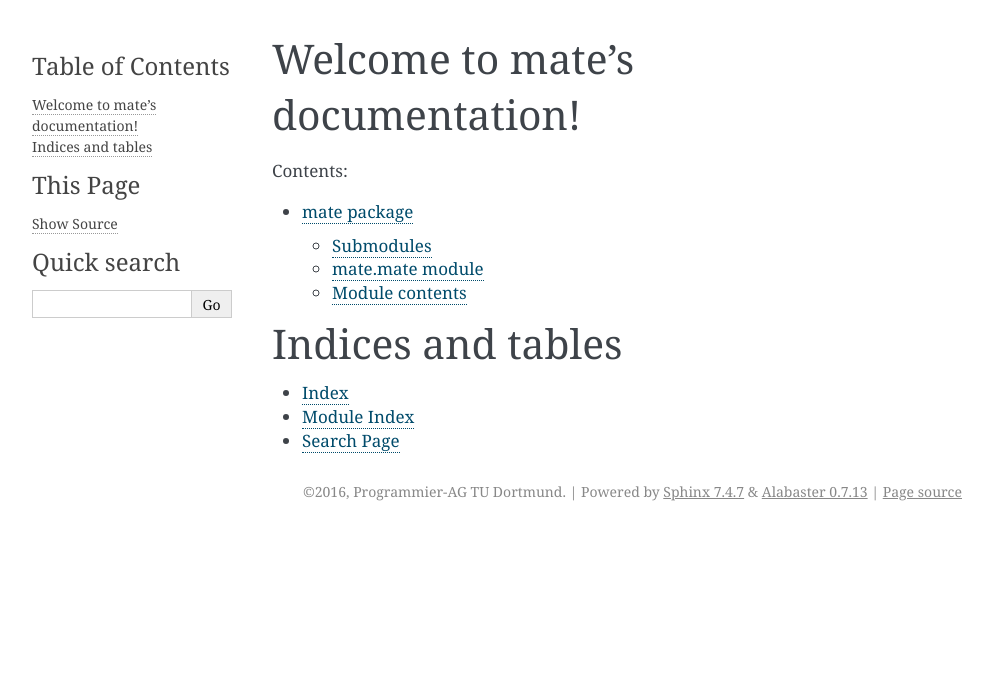
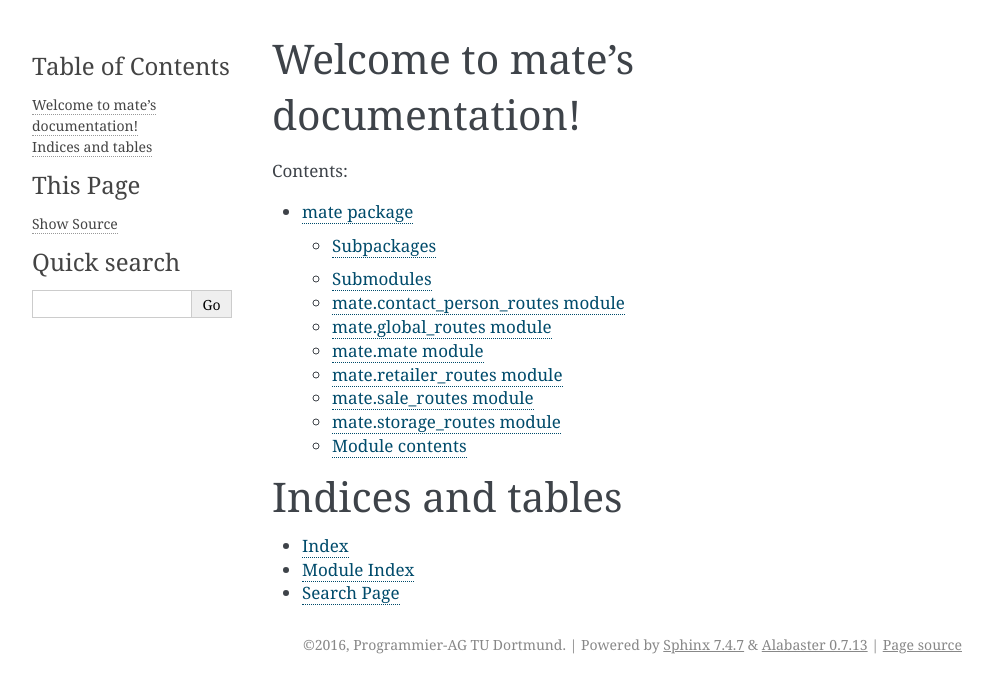
Before and after one commit to progagtudo/mate, a Sphinx documentation site: the page built from docs/index.rst, in a window 1280 px wide. Shown: the top 693 px of the page, without its empty margins (148-1141 px from the left). Built offline with Sphinx 7.4.7, drawn with Linux system fonts in a browser that asks for light colours; pages that are not in the unit, such as notebooks, are missing from menus.

Commit message:
Small fixes and doc updates

```diff
--- a/docs/mate.rst
+++ b/docs/mate.rst
@@ -1,13 +1,63 @@
 mate package
 ============
 
+Subpackages
+-----------
+
+.. toctree::
+
+    mate.db
+    mate.helper
+    mate.login
+    mate.model
+
 Submodules
 ----------
+
+mate.contact_person_routes module
+---------------------------------
+
+.. automodule:: mate.contact_person_routes
+    :members:
+    :undoc-members:
+    :show-inheritance:
+
+mate.global_routes module
+-------------------------
+
+.. automodule:: mate.global_routes
+    :members:
+    :undoc-members:
+    :show-inheritance:
 
 mate.mate module
 ----------------
 
 .. automodule:: mate.mate
+    :members:
+    :undoc-members:
+    :show-inheritance:
+
+mate.retailer_routes module
+---------------------------
+
+.. automodule:: mate.retailer_routes
+    :members:
+    :undoc-members:
+    :show-inheritance:
+
+mate.sale_routes module
+-----------------------
+
+.. automodule:: mate.sale_routes
+    :members:
+    :undoc-members:
+    :show-inheritance:
+
+mate.storage_routes module
+--------------------------
+
+.. automodule:: mate.storage_routes
     :members:
     :undoc-members:
     :show-inheritance:
--- a/setup.py
+++ b/setup.py
@@ -30,7 +30,7 @@ class Tox(TestCommand):
         self.test_args = []
         self.test_suite = True
     def run_tests(self):
-        #import here, cause outside the eggs aren't loaded
+        # import here, cause outside the eggs aren't loaded
         import tox
         errcode = tox.cmdline(self.test_args)
         sys.exit(errcode)
```
Also changed, not shown: 4 other files.
